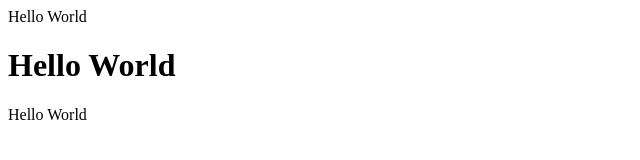
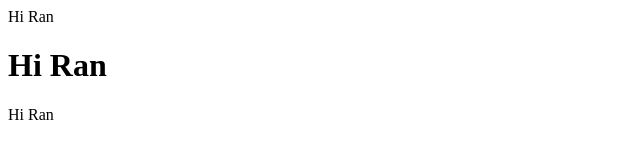
Before and after one commit to Adam-dawoud/Fusionhub, a plain HTML site: page index.html in a window 1280 px wide. Shown: the whole page, without its empty margins (0-640 px from the left). Drawn offline with Linux system fonts and the light colour scheme.

Commit message:
Update index.html

```diff
--- a/index.html
+++ b/index.html
@@ -2,8 +2,8 @@
  <head>
  </head>
  <body>
-   Hello World
-   <h1>Hello World</h1>
-   <p>Hello World</p>
+   Hi Ran
+   <h1>Hi Ran</h1>
+   <p>Hi Ran</p>
  </body>
 </html>
```
